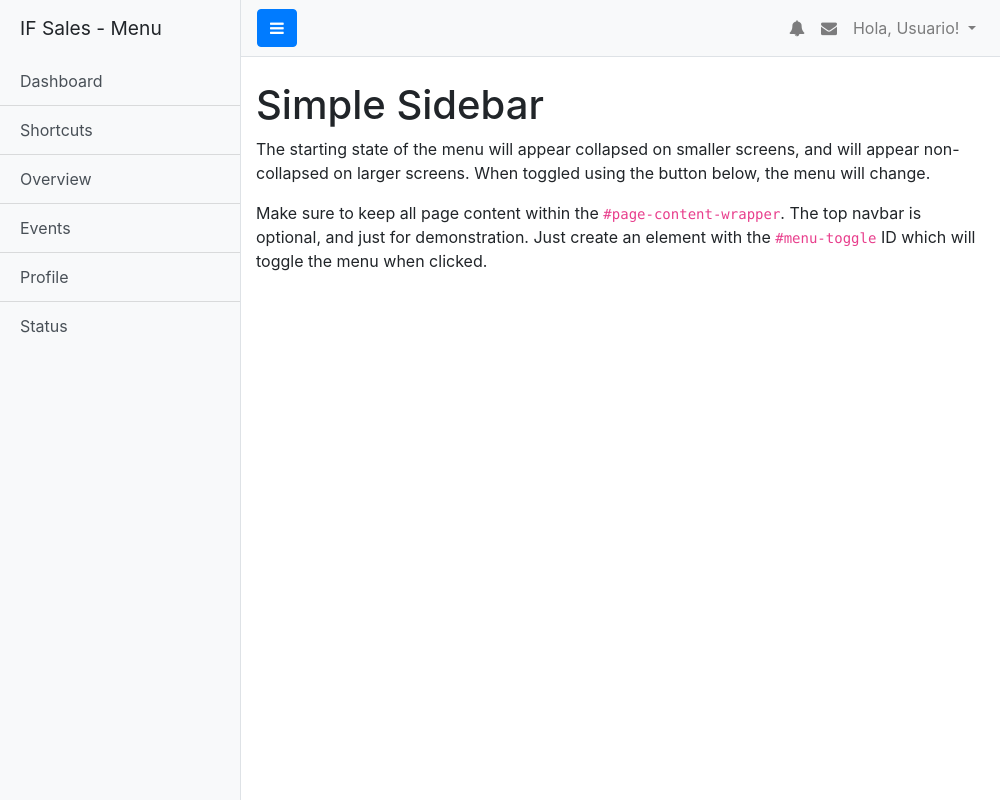
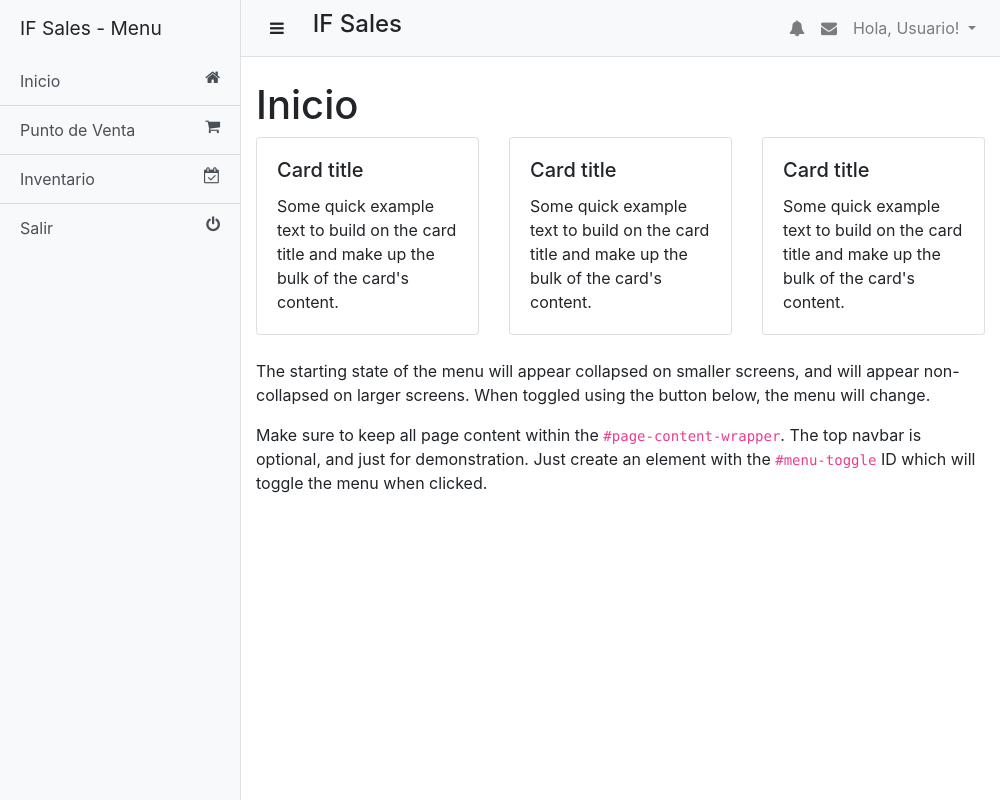
Before and after one commit to Isargenys/IF_Sales, an Electron app: page src/pages/mainwindow.html in a window 1000 px wide. Drawn offline with nearby package versions, Linux system fonts and the light colour scheme.

Commit message:
working on...

```diff
--- a/index.js
+++ b/index.js
@@ -7,7 +7,7 @@ const { app, BrowserWindow } = electron;
 let MainWindow;
 
 app.on('ready', function() {
-  MainWindow = new BrowserWindow({width: 1050, height: 800});
+  MainWindow = new BrowserWindow({width: 1000, height: 700});
   MainWindow.loadURL(url.format({
     pathname: path.join(__dirname, 'src/pages/mainwindow.html'),
     protocol: 'file:',
--- a/src/pages/mainwindow.html
+++ b/src/pages/mainwindow.html
@@ -17,18 +17,20 @@
     <div class="bg-light border-right" id="sidebar-wrapper">
       <div class="sidebar-heading">IF Sales - Menu </div>
       <div class="list-group list-group-flush">
-        <a href="#" class="list-group-item list-group-item-action bg-light">Dashboard</a>
-        <a href="#" class="list-group-item list-group-item-action bg-light">Shortcuts</a>
-        <a href="#" class="list-group-item list-group-item-action bg-light">Overview</a>
-        <a href="#" class="list-group-item list-group-item-action bg-light">Events</a>
-        <a href="#" class="list-group-item list-group-item-action bg-light">Profile</a>
-        <a href="#" class="list-group-item list-group-item-action bg-light">Status</a>
+        <a href="#" class="list-group-item list-group-item-action bg-light">Inicio <i class="fa fa-home float-right"></i></a>
+        <a href="#" class="list-group-item list-group-item-action bg-light">Punto de Venta <i class="fa fa-shopping-cart float-right"></i></a>
+        <a href="#" class="list-group-item list-group-item-action bg-light">Inventario <i class="fa fa-calendar-check-o float-right"></i></a>
+        <a href="#" class="list-group-item list-group-item-action bg-light">Salir <i class="fa fa-power-off float-right"></i></a>
+        <!-- <a href="#" class="list-group-item list-group-item-action bg-light">Profile</a>
+        <a href="#" class="list-group-item list-group-item-action bg-light">Status</a> -->
       </div>
     </div>
     <div id="page-content-wrapper">
 
       <nav class="navbar navbar-expand-lg navbar-light bg-light border-bottom">
-        <button class="btn btn-primary" id="menu-toggle"><i class="fa fa-bars"></i></button>
+        <button class="btn" id="menu-toggle"><i class="fa fa-bars"></i></button>
+
+        <h4 class="ml-3">IF Sales</h4>
 
         <button class="navbar-toggler" type="button" data-toggle="collapse" data-target="#navbarSupportedContent" aria-controls="navbarSupportedContent" aria-expanded="false" aria-label="Toggle navigation">
           <span class="navbar-toggler-icon"></span>
@@ -50,17 +52,47 @@
                 <a class="dropdown-item" href="#">Configuracion</a>
                 <!-- <a class="dropdown-item" href="#">Another action</a> -->
                 <div class="dropdown-divider"></div>
-                <a class="dropdown-item" href="#">Cerrar Aplicacion</a>
+                <a class="dropdown-item" href="#">Cerrar Sesión</a>
               </div>
             </li>
           </ul>
         </div>
       </nav>
 
-      <div class="container-fluid">
-        <h1 class="mt-4">Simple Sidebar</h1>
+      <div class="container-fluid ">
+        <h1 class="mt-4">Inicio</h1>
+
+        <div class="row mb-3">
+          <div class="col-12 col-sm-6 col-md-4">
+            <div class="card mb-2">
+              <div class="card-body">
+                <h5 class="card-title">Card title</h5>
+                <p class="card-text">Some quick example text to build on the card title and make up the bulk of the card's content.</p>
+              </div>
+            </div>
+          </div>
+          <div class="col-12 col-sm-6 col-md-4">
+            <div class="card mb-2">
+              <div class="card-body">
+                <h5 class="card-title">Card title</h5>
+                <p class="card-text">Some quick example text to build on the card title and make up the bulk of the card's content.</p>
+              </div>
+            </div>
+          </div>
+          <div class="col-12 col-sm-6 col-md-4">
+            <div class="card mb-2">
+              <div class="card-body">
+                <h5 class="card-title">Card title</h5>
+                <p class="card-text">Some quick example text to build on the card title and make up the bulk of the card's content.</p>
+              </div>
+            </div>
+          </div>
+        </div>
+
         <p>The starting state of the menu will appear collapsed on smaller screens, and will appear non-collapsed on larger screens. When toggled using the button below, the menu will change.</p>
         <p>Make sure to keep all page content within the <code>#page-content-wrapper</code>. The top navbar is optional, and just for demonstration. Just create an element with the <code>#menu-toggle</code> ID which will toggle the menu when clicked.</p>
+
+
       </div>
     </div>
 
```
